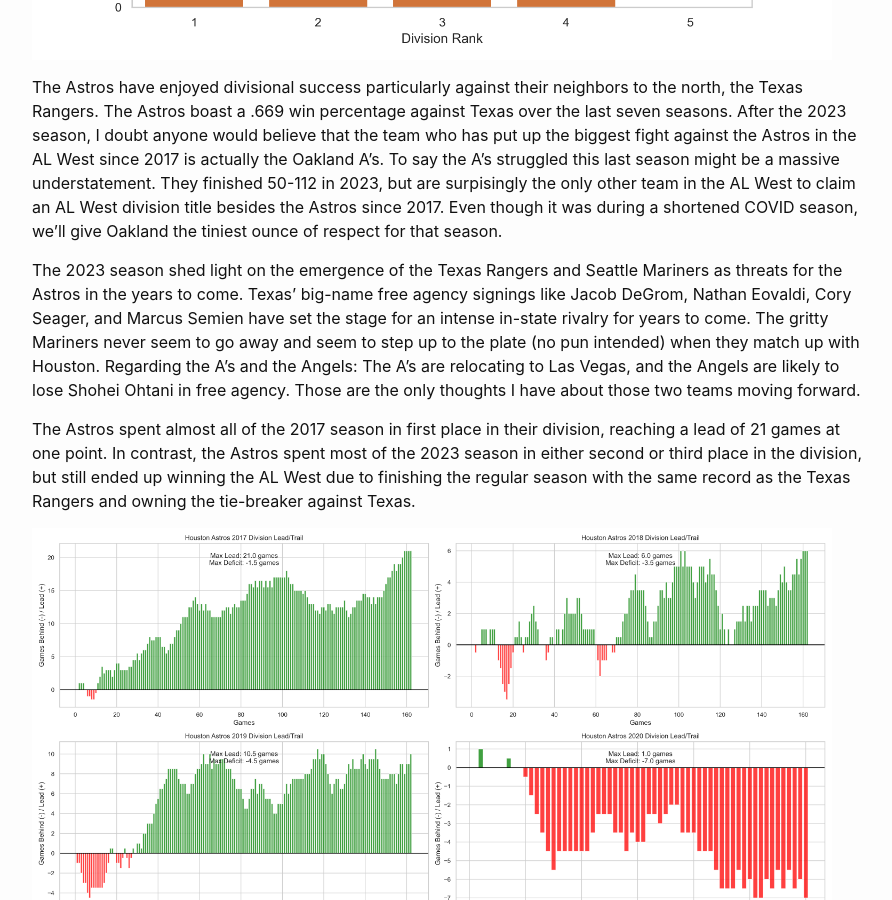
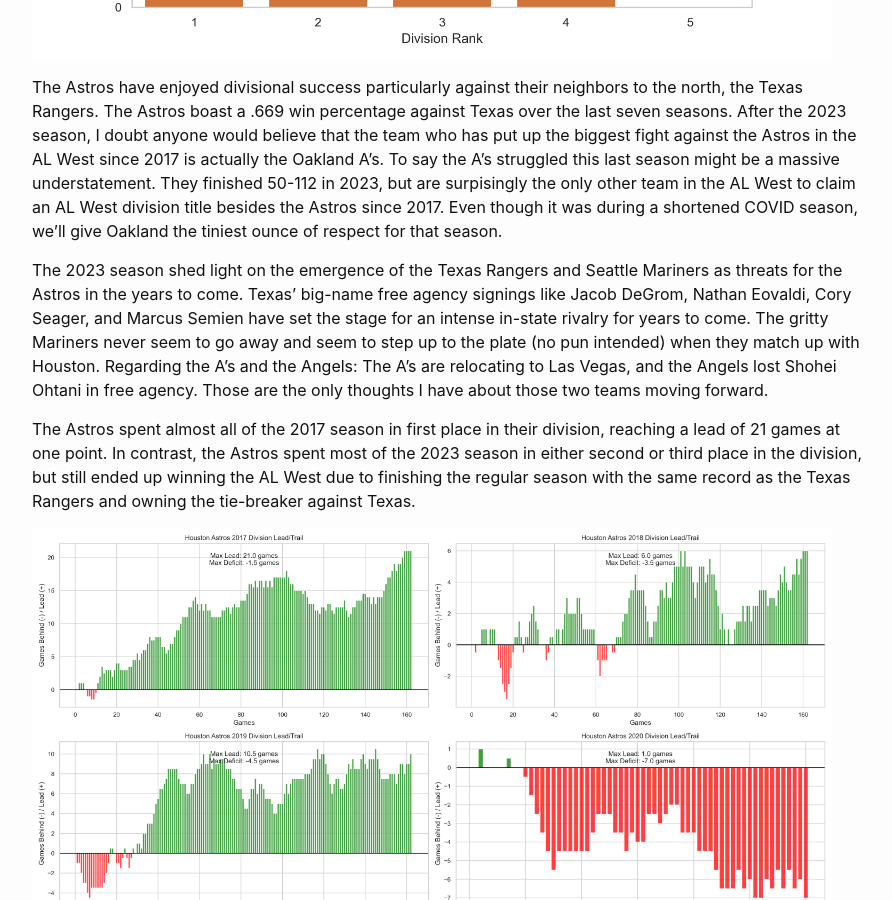
Before and after one commit to tyler-c-smith04/blog, a Jekyll site: the page built from _posts/2023-12-05-golden-era.md, in a window 1280 px wide and 900 px high, scrolled down 3661 px. Shown: the whole window, without its empty margins (188-1080 px from the left). Built offline with Jekyll 4.4.1, drawn with Linux system fonts in a browser that asks for light colours; comment, search, counter and statistics services are not loaded.

Commit message:
Update 2023-12-05-golden-era.md

```diff
--- a/_posts/2023-12-05-golden-era.md
+++ b/_posts/2023-12-05-golden-era.md
@@ -46,7 +46,7 @@ As members of the AL West divison, the Astros play Texas, Seattle, Oakland, and
 
 The Astros have enjoyed divisional success particularly against their neighbors to the north, the Texas Rangers. The Astros boast a .669 win percentage against Texas over the last seven seasons. After the 2023 season, I doubt anyone would believe that the team who has put up the biggest fight against the Astros in the AL West since 2017 is actually the Oakland A's. To say the A's struggled this last season might be a massive understatement. They finished 50-112 in 2023, but are surpisingly the only other team in the AL West to claim an AL West division title besides the Astros since 2017. Even though it was during a shortened COVID season, we'll give Oakland the tiniest ounce of respect for that season.
 
-The 2023 season shed light on the emergence of the Texas Rangers and Seattle Mariners as threats for the Astros in the years to come. Texas' big-name free agency signings like Jacob DeGrom, Nathan Eovaldi, Cory Seager, and Marcus Semien have set the stage for an intense in-state rivalry for years to come. The gritty Mariners never seem to go away and seem to step up to the plate (no pun intended) when they match up with Houston. Regarding the A's and the Angels: The A's are relocating to Las Vegas, and the Angels are likely to lose Shohei Ohtani in free agency. Those are the only thoughts I have about those two teams moving forward.
+The 2023 season shed light on the emergence of the Texas Rangers and Seattle Mariners as threats for the Astros in the years to come. Texas' big-name free agency signings like Jacob DeGrom, Nathan Eovaldi, Cory Seager, and Marcus Semien have set the stage for an intense in-state rivalry for years to come. The gritty Mariners never seem to go away and seem to step up to the plate (no pun intended) when they match up with Houston. Regarding the A's and the Angels: The A's are relocating to Las Vegas, and the Angels lost Shohei Ohtani in free agency. Those are the only thoughts I have about those two teams moving forward.
 
 The Astros spent almost all of the 2017 season in first place in their division, reaching a lead of 21 games at one point. In contrast, the Astros spent most of the 2023 season in either second or third place in the division, but still ended up winning the AL West due to finishing the regular season with the same record as the Texas Rangers and owning the tie-breaker against Texas.
 
```
